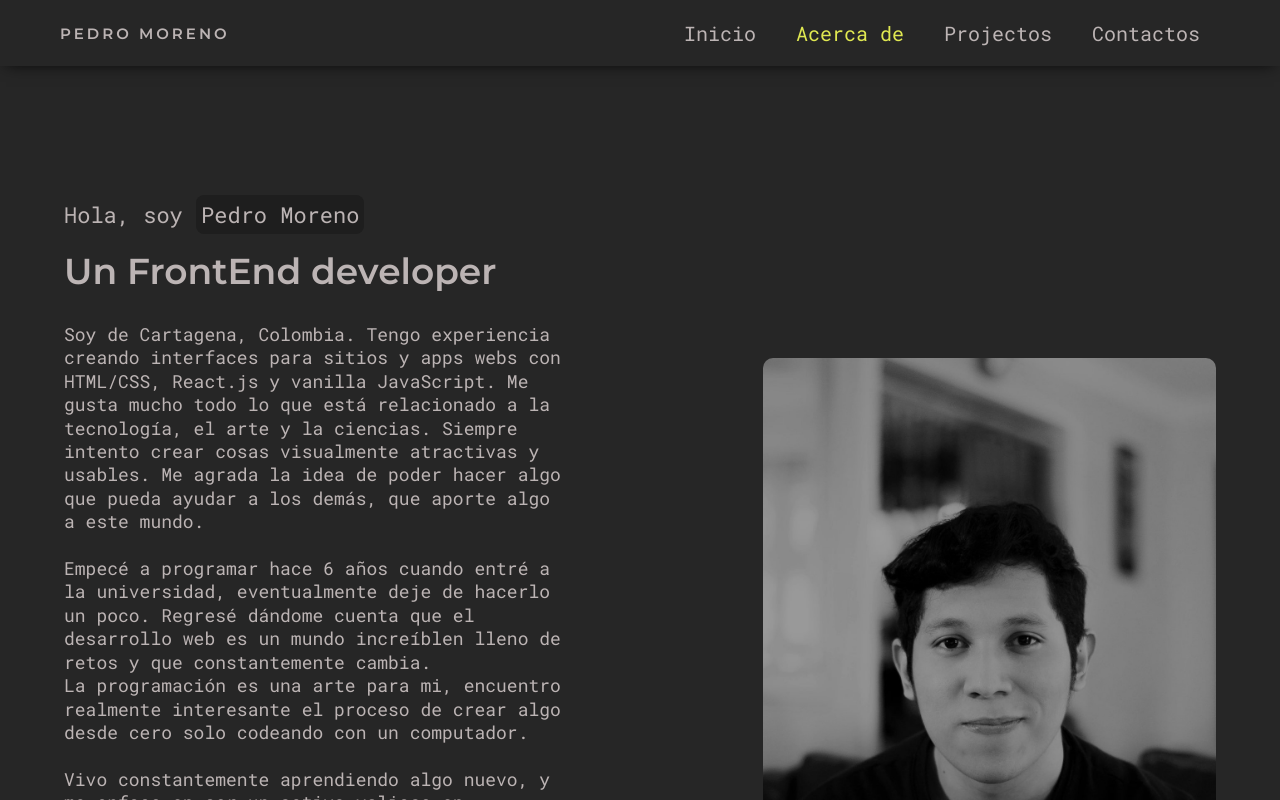
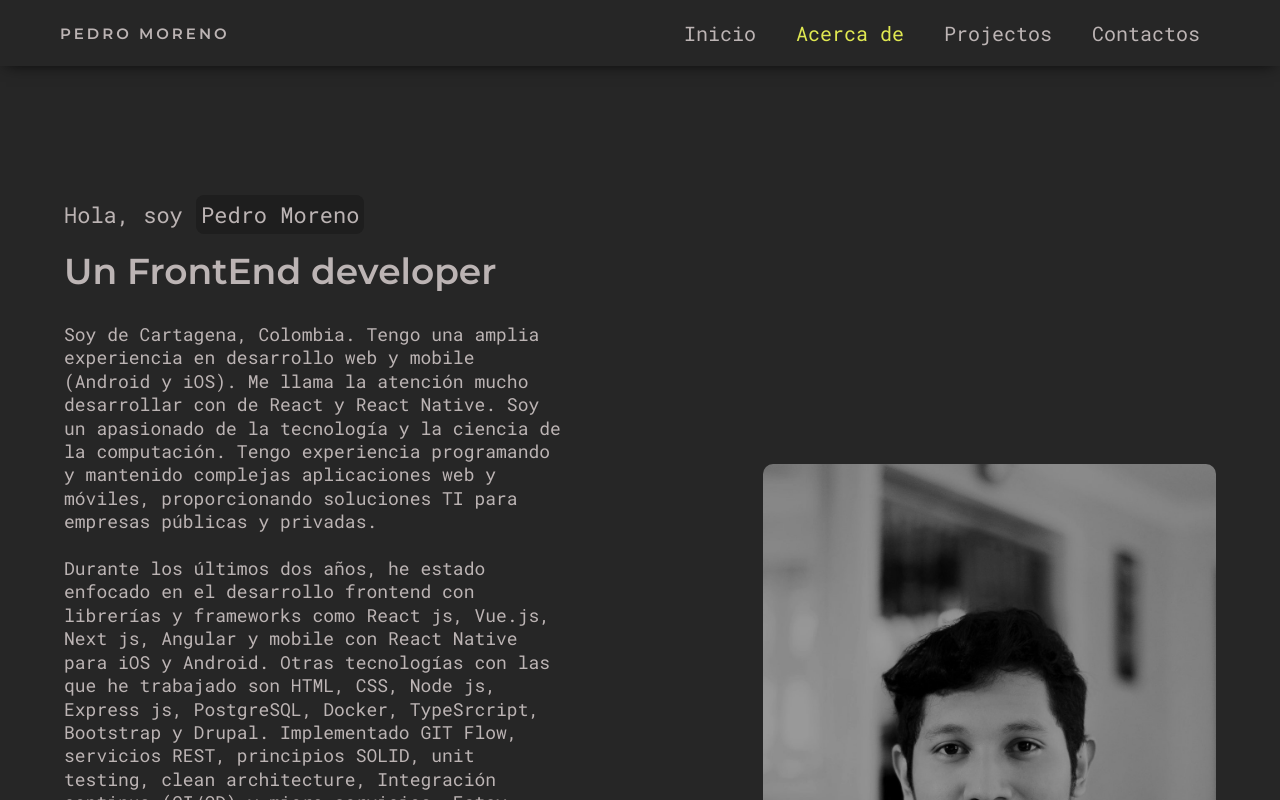
Before and after one commit to pdromoreno7/me-portafolio-web, a React (Create React App) app: page /about in a window 1280 px wide. Shown: the top 800 px of the page. Built offline with nearby package versions, Linux system fonts and the light colour scheme; a web font is replaced by a local one.

Commit message:
feat: cambios en about, cv and skills

```diff
--- a/src/assets/data/projects.js
+++ b/src/assets/data/projects.js
@@ -17,7 +17,7 @@ const projects = [
     img: Skycomeet,
     portada: PortadaSkycomeet,
     page: "/projects/skycomeet",
-    sitio: "https://skycomeet.com/",
+    sitio: "https://skycomeet.netlify.app/",
   },
   {
     id: uuidv4(),
--- a/src/components/ContactSection/ContactSection.jsx
+++ b/src/components/ContactSection/ContactSection.jsx
@@ -61,7 +61,7 @@ export default function ContactSection() {
         <div className="contactSection__wrapper">
           <div className="left">
             <a
-              href="https://www.linkedin.com/in/pedro-moreno-alvarez/"
+              href="https://www.linkedin.com/in/pedromorenodev/"
               target="_blank "
             >
               <ContactInfoItem
--- a/src/components/SkillsSection/SkillsSection.jsx
+++ b/src/components/SkillsSection/SkillsSection.jsx
@@ -43,6 +43,15 @@ export function SkillsSection() {
               "GIT",
               "REACT.JS",
               "Redux",
+              "Drupal",
+              "Node.js",
+              "Empress.js",
+              "Next.js",
+              "Angular",
+              "React Native",
+              "TypeScript",
+              "Worpress",
+              "Docker",
             ]}
           />
           {/* <AboutInfoItem
--- a/src/pages/About/About.jsx
+++ b/src/pages/About/About.jsx
@@ -29,21 +29,27 @@ export function About() {
               <h2 className="about__heading">Un FrontEnd developer</h2>
               <div className="about__info">
                 <PText>
-                  Soy de Cartagena, Colombia. Tengo experiencia creando
-                  interfaces para sitios y apps webs con HTML/CSS, React.js y
-                  vanilla JavaScript. Me gusta mucho todo lo que está
-                  relacionado a la tecnología, el arte y la ciencias. Siempre
-                  intento crear cosas visualmente atractivas y usables. Me
-                  agrada la idea de poder hacer algo que pueda ayudar a los
-                  demás, que aporte algo a este mundo.
+                  Soy de Cartagena, Colombia. Tengo una amplia experiencia en
+                  desarrollo web y mobile (Android y iOS). Me llama la atención
+                  mucho desarrollar con de React y React Native. Soy un
+                  apasionado de la tecnología y la ciencia de la computación.
+                  Tengo experiencia programando y mantenido complejas
+                  aplicaciones web y móviles, proporcionando soluciones TI para
+                  empresas públicas y privadas.
                   <br /> <br />
-                  Empecé a programar hace 6 años cuando entré a la universidad,
-                  eventualmente deje de hacerlo un poco. Regresé dándome cuenta
-                  que el desarrollo web es un mundo increíblen lleno de retos y
-                  que constantemente cambia.
-                  <br /> La programación es una arte para mi, encuentro
-                  realmente interesante el proceso de crear algo desde cero solo
-                  codeando con un computador.
+                  Durante los últimos dos años, he estado enfocado en el
+                  desarrollo frontend con librerías y frameworks como React js,
+                  Vue.js, Next js, Angular y mobile con React Native para iOS y
+                  Android. Otras tecnologías con las que he trabajado son HTML,
+                  CSS, Node js, Express js, PostgreSQL, Docker, TypeSrcript,
+                  Bootstrap y Drupal. Implementado GIT Flow, servicios REST,
+                  principios SOLID, unit testing, clean architecture,
+                  Integración continua (CI/CD) y micro servicios. Estoy
+                  constantemente adquiriendo nuevas habilidades y técnicas
+                  ágiles para mejorar en mi área personal tanto humana como
+                  profesional. Me encantaría trabajar en proyectos que me
+                  permitan aprovechar al máximo las últimas tecnologías del
+                  ecosistema de React.
                   <br /> <br />
                   Vivo constantemente aprendiendo algo nuevo, y me enfoco en ser
                   un activo valioso en cualquier equipo que trabaje. Me gusta
```
Also changed, not shown: 2 other files (tests, documents, lock files or other folders).
